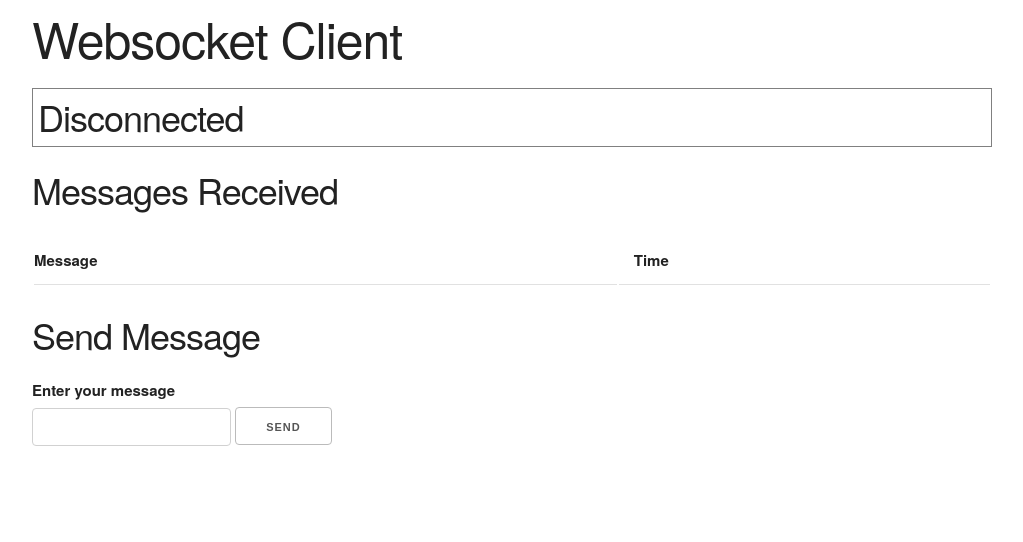
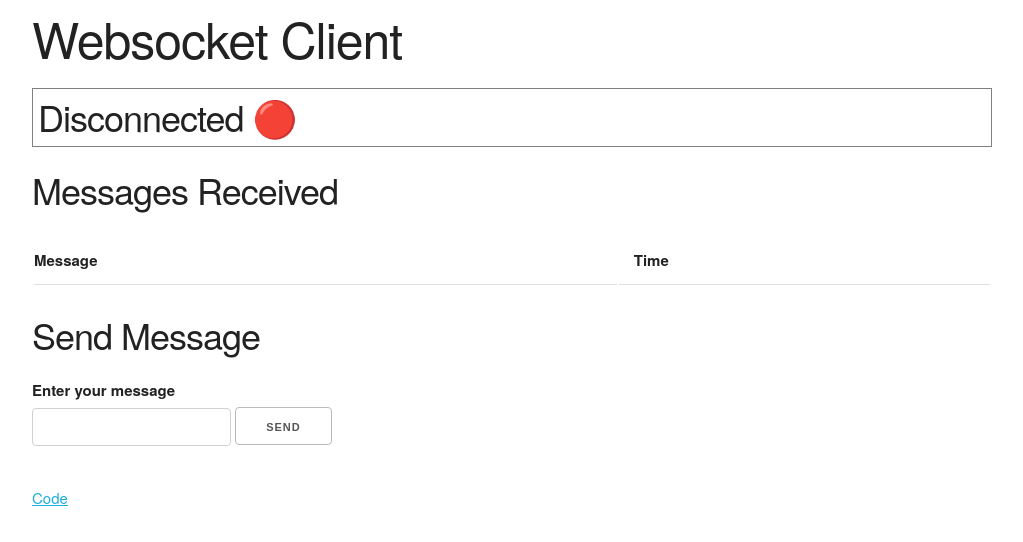
Before and after one commit to jaabberwocky/python-websockets-demo, a plain HTML site: page client/index.html in a window 1280 px wide. Shown: the whole page, without its empty margins (128-1151 px from the left). Drawn offline with Linux system fonts and the light colour scheme.

Commit message:
Style changes

```diff
--- a/client/index.html
+++ b/client/index.html
@@ -36,6 +36,10 @@
         </form>
     </div>
 
+    <div class="container footer">
+        <a href="https://github.com/jaabberwocky/python-websockets-demo" target="_blank">Code</a>
+    </div>
+
 
     <script>
         const ws = new WebSocket("ws://localhost:8765")
@@ -62,7 +66,7 @@
         ws.addEventListener('open', () => {
             console.log('ws connection succeeded')
             statusConnected = true;
-            status.innerHTML = 'Connected'
+            status.innerHTML = 'Connected 🟢'
             ws.send(JSON.stringify({ "type": "ping" }))
         })
 
@@ -86,13 +90,13 @@
         ws.addEventListener("error", () => {
             console.log('ws connection failed')
 
-            status.innerHTML = 'Disconnected (Error)'
+            status.innerHTML = 'Disconnected (Error) 🔴'
         })
 
         ws.addEventListener("close", () => {
             console.log('ws connection closed')
 
-            status.innerHTML = 'Disconnected'
+            status.innerHTML = 'Disconnected 🔴'
             statusConnected = false;
         })
     </script>
```
